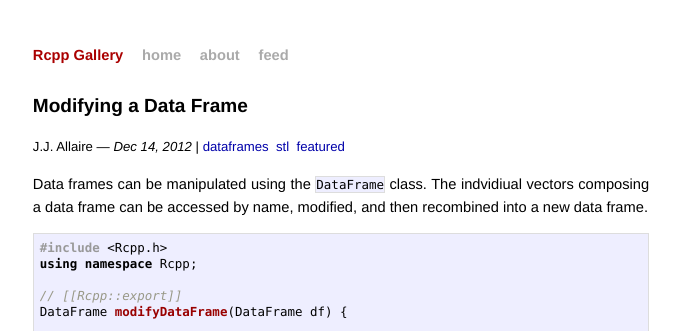
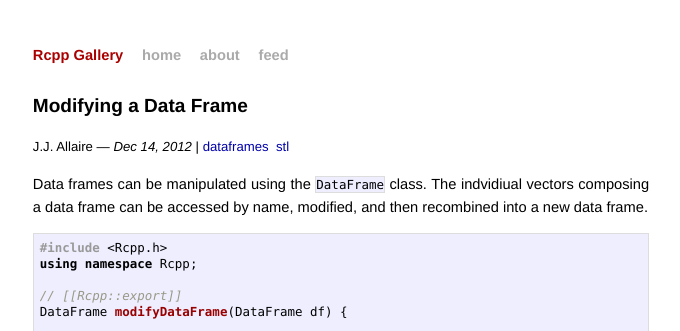
Before and after one commit to RcppCore/rcpp-gallery, a Jekyll site: the page built from _posts/2012-12-14-modifying-a-data-frame.md, in a window 1280 px wide. Shown: the top 331 px of the page, without its empty margins (299-979 px from the left). Built offline with Jekyll 4.4.1, drawn with Linux system fonts in a browser that asks for light colours; comment, search, counter and statistics services are not loaded.

Commit message:
exclude featured tag from post header

```diff
--- a/_layouts/post.html
+++ b/_layouts/post.html
@@ -8,7 +8,9 @@ layout: layout
     <p class="postinfo">
        {{ page.author }} &mdash; <em>{{ page.date | date: "%b %e, %Y" }}</em> |
        {% for tag in page.tags %}
-          <a href="{{ site.baseurl }}tags/{{ tag }}/">{{ tag }}</a>&nbsp;
+          {% if tag != 'featured' %}
+            <a href="{{ site.baseurl }}tags/{{ tag }}/">{{ tag }}</a>&nbsp;
+          {% endif %}
        {% endfor %}
     </p>
 
```
